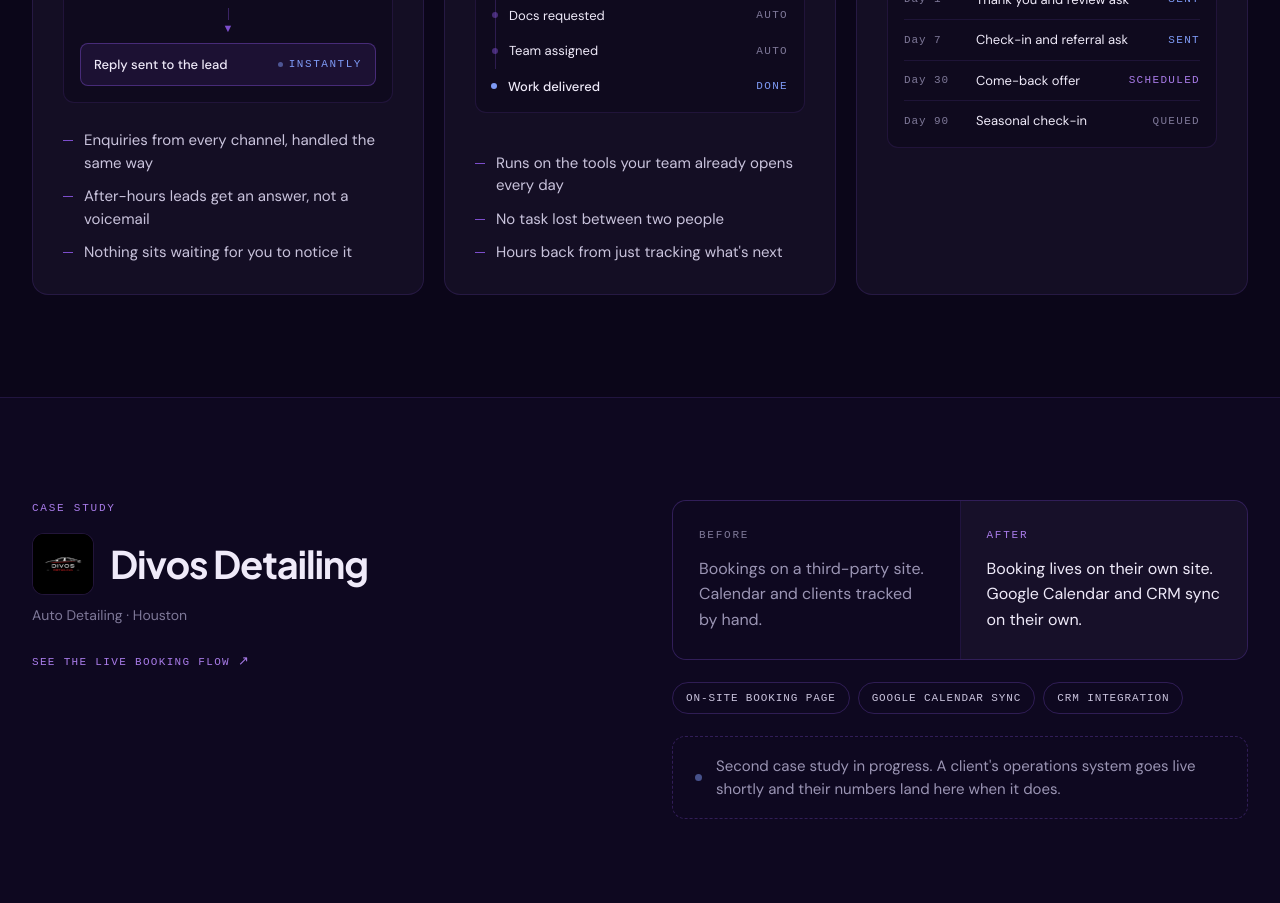
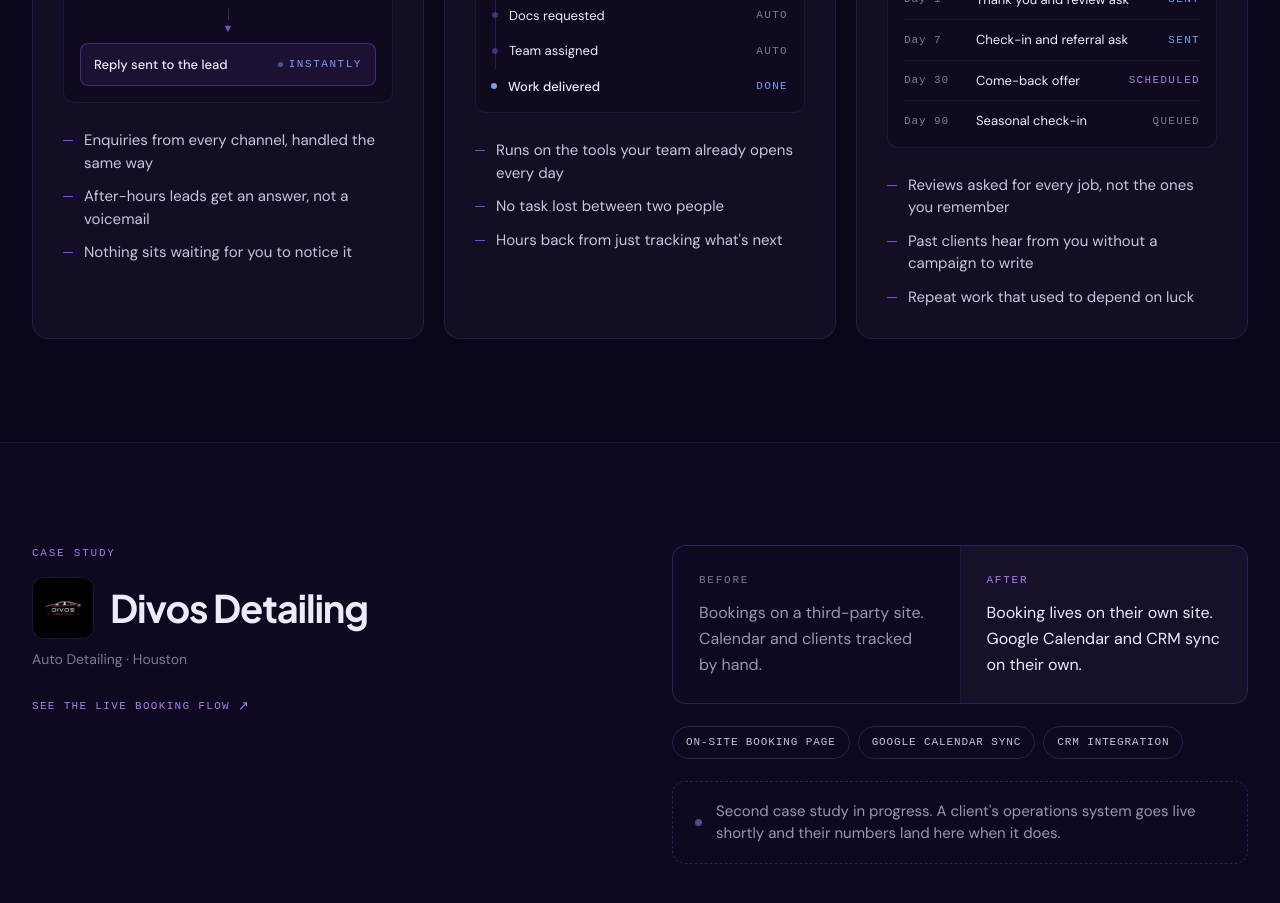
Before and after one commit to seeyum/seqncwebsite-claude, a React (Vite) app in the folder seqnc-site-claude/: page / in a window 1280 px wide. Shown: the part 2320-3223 px from the top of the page. Built offline with nearby package versions, Linux system fonts and the light colour scheme; the HTML template or start-up script is replaced by a standard one; a web font is replaced by a local one.

Commit message:
Add files via upload
updated systems card and whatnot

```diff
--- a/seqnc-site-claude/src/components/Systems.tsx
+++ b/seqnc-site-claude/src/components/Systems.tsx
@@ -33,7 +33,7 @@ const panel: React.CSSProperties = { border: "1px solid rgba(124,77,204,0.16)",
 
 function Bullets({ items }: { items: string[] }) {
   return (
-    <div style={{ display: "grid", gap: 11, marginTop: "auto", paddingTop: 8 }}>
+    <div style={{ display: "grid", gap: 11, paddingTop: 8 }}>
       {items.map((b) => (
         <div key={b} style={{ display: "flex", gap: 11, alignItems: "flex-start", fontSize: 15, color: c.textSoft, lineHeight: 1.5 }}>
           <span style={{ width: 10, height: 1, background: c.violet, marginTop: 11, flexShrink: 0, display: "block" }} />
@@ -123,6 +123,7 @@ export default function Systems() {
                   </div>
                 ))}
               </div>
+              <Bullets items={s.outbound.bullets} />
             </div>
           </Reveal>
         </div>
```
